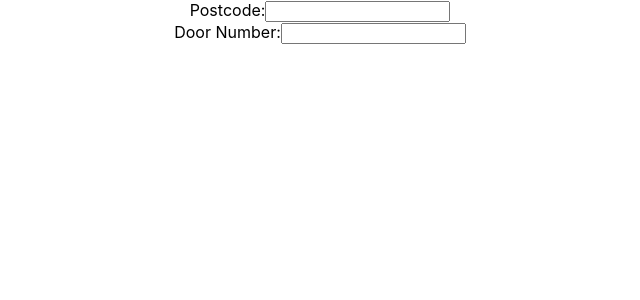
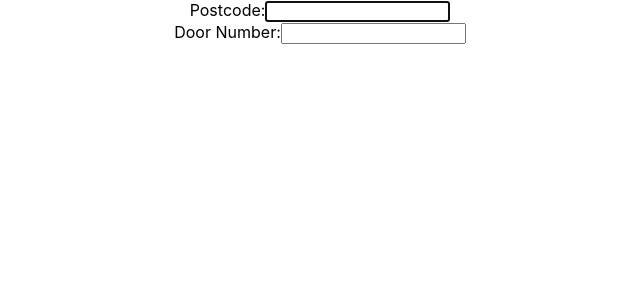
Before and after one commit to jianzuguan/reading-bin-collection, a React (Create React App) app: page / in a window 1280 px wide. Shown: the top 300 px of the page, without its empty margins (320-960 px from the left). Built offline with nearby package versions, Linux system fonts and the light colour scheme.

Commit message:
auto focus on postcode

```diff
--- a/src/components/CollectionListItem.module.css
+++ b/src/components/CollectionListItem.module.css
@@ -16,6 +16,6 @@
   display: flex;
   flex-direction: column;
   justify-content: start;
-  margin: 16pt;
+  margin: 0 16pt;
   text-align: start;
 }
--- a/src/components/PostcodeSearchBar.tsx
+++ b/src/components/PostcodeSearchBar.tsx
@@ -15,7 +15,7 @@ const PostcodeSearchBar = (props: IProps) => {
   return (
     <div>
       <label htmlFor="postcode-search-bar">Postcode:</label>
-      <input id="postcode-search-bar" value={value} onChange={handleTextChange} />
+      <input id="postcode-search-bar" value={value} onChange={handleTextChange} autoFocus/>
     </div>
   );
 };
```
